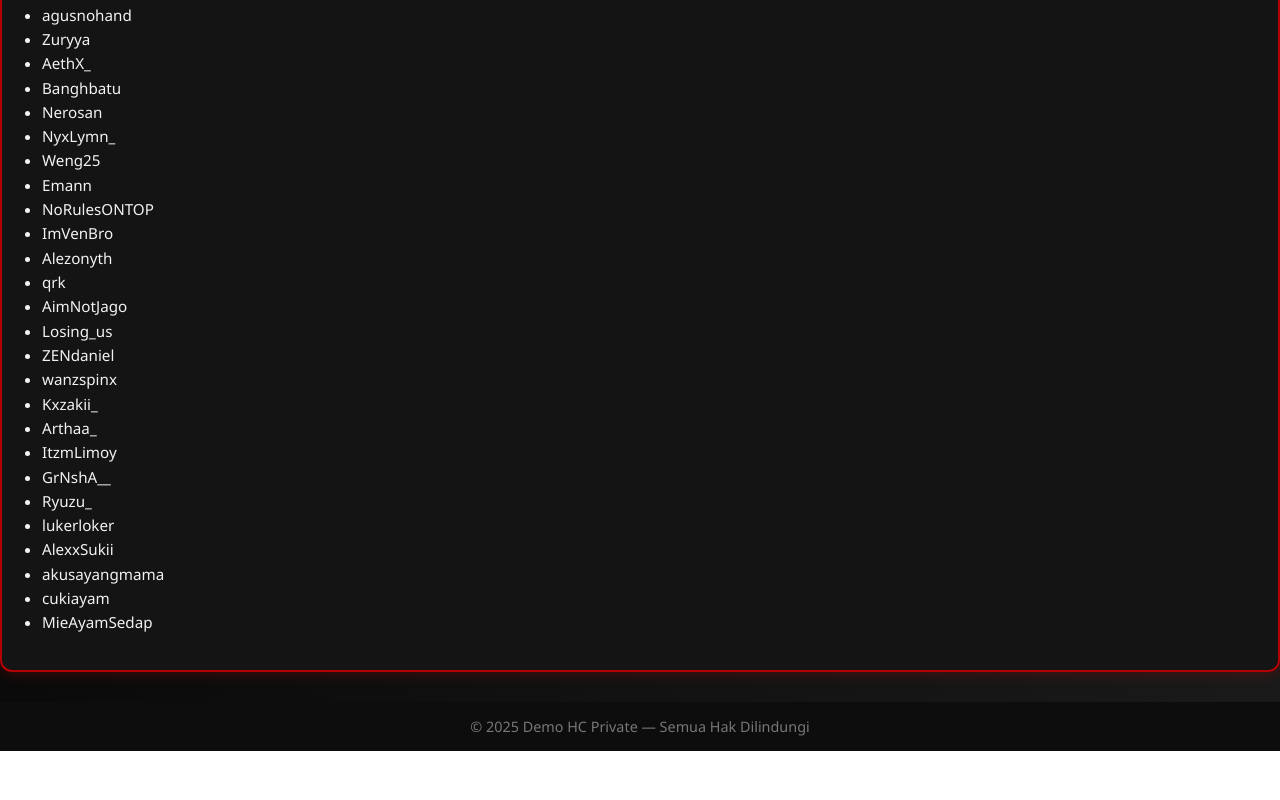
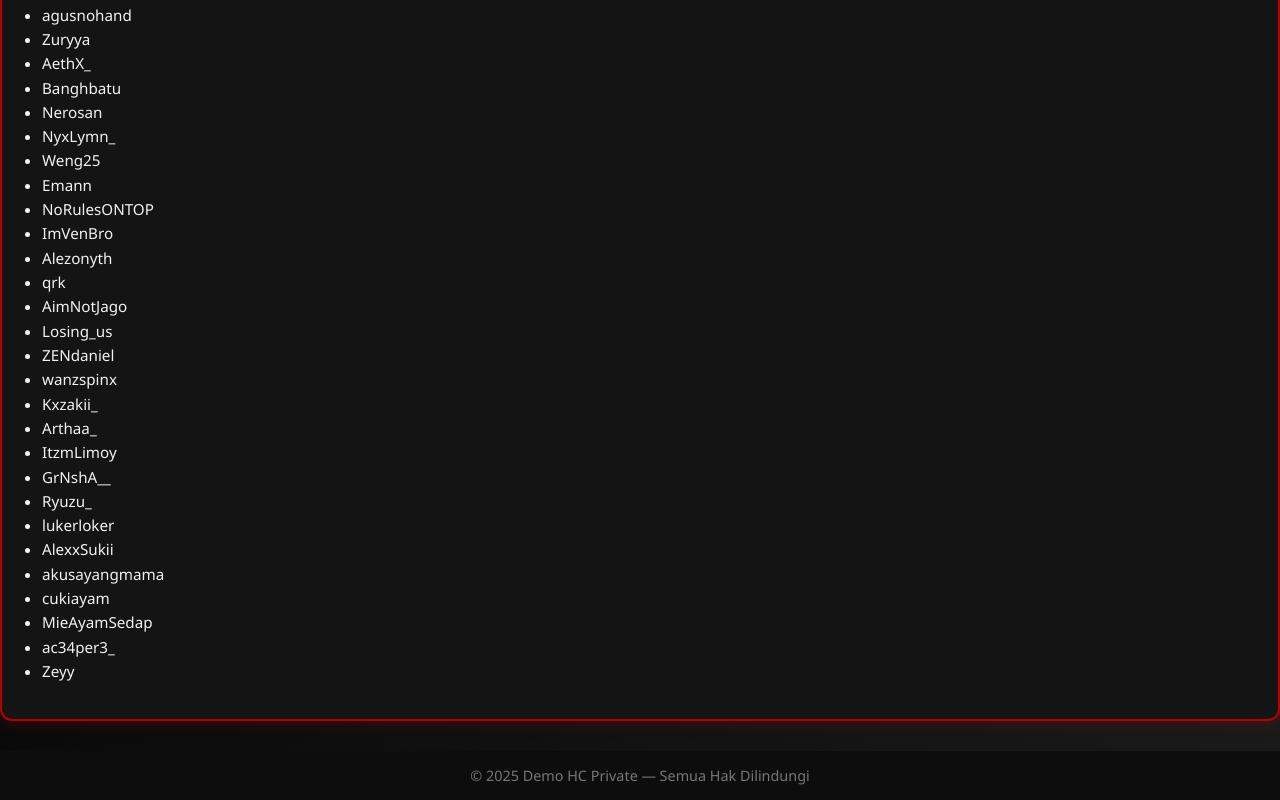
Before and after one commit to ucupjagooo/Absolute, a plain HTML site: page index.html in a window 1280 px wide. Shown: the part 3024-3824 px from the top of the page. Before the commit the page ends 3775 px from the top, so only its background shows below. Drawn offline with Linux system fonts and the light colour scheme.

Commit message:
Update index.html

```diff
--- a/index.html
+++ b/index.html
@@ -270,6 +270,8 @@
       <li>akusayangmama</li>
       <li>cukiayam</li>
       <li>MieAyamSedap</li>
+      <li>ac34per3_</li>
+      <li>Zeyy</li>
     </ul>
   </div>
 </div>
```
